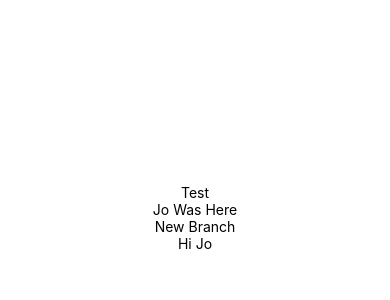
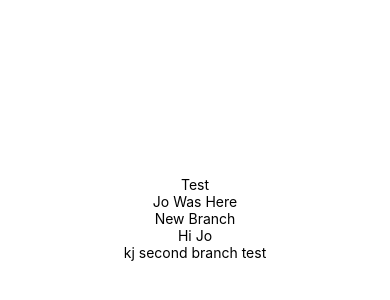
Before and after one commit to Kaidama97/TutorFirst, a React Native app: screen / in a window 390 px wide. Shown: the part 204-504 px from the top of the page. Built offline with nearby package versions, Linux system fonts and the light colour scheme.

Commit message:
kj second test commit

```diff
--- a/App.js
+++ b/App.js
@@ -8,6 +8,7 @@ export default function App() {
       <Text>Jo Was Here</Text>
       <Text>New Branch</Text>
       <Text>Hi Jo</Text>
+      <Text>kj second branch test</Text>
       <StatusBar style="auto" />
     </View>
   );
```
